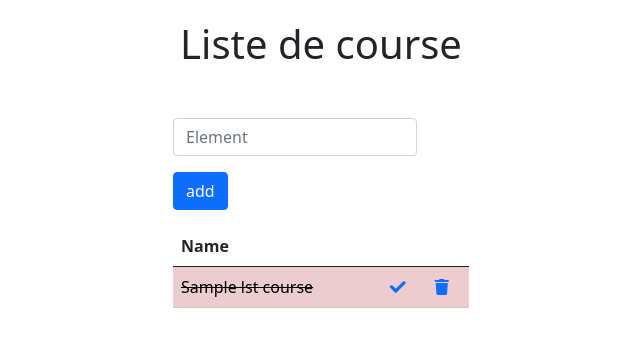
After one commit to NysoS/listcourse, a Symfony app: template templates/main/listeCourse.html.twig in a window 1280 px wide. The commit adds this page. Shown: the top 347 px of the page, without its empty margins (319-959 px from the left). Run offline with Twig, Linux system fonts and the light colour scheme; the template is opened without the code that fills it: most values are stand-ins (such as "Sample title", 1, 10 or a date in 2020); some libraries are stand-ins or nearby versions.

Commit message:
projet fini

```diff
--- /dev/null
+++ b/public/css/css.css
@@ -0,0 +1,13 @@
+table.buy {
+    background-color: tomato;
+}
+
+.barre{
+    text-decoration: line-through;
+}
+
+.title{
+    text-align: center;
+    margin-bottom: 50px;
+    margin-top: 20px;
+}
--- a/templates/base.html.twig
+++ b/templates/base.html.twig
@@ -1,19 +1,20 @@
 <!DOCTYPE html>
-<html>
-    <head>
-        <meta charset="UTF-8">
-        <title>{% block title %}Welcome!{% endblock %}</title>
-        {# Run `composer require symfony/webpack-encore-bundle`
-           and uncomment the following Encore helpers to start using Symfony UX #}
-        {% block stylesheets %}
-            {#{{ encore_entry_link_tags('app') }}#}
-        {% endblock %}
+<html lang="en">
+<head>
+    <meta charset="UTF-8">
+    <meta http-equiv="X-UA-Compatible" content="IE=edge">
+    <meta name="viewport" content="width=device-width, initial-scale=1.0">
+    <title>ListeCourse</title>
+    <link href="https://cdn.jsdelivr.net/npm/bootstrap@5.1.0/dist/css/bootstrap.min.css" rel="stylesheet" integrity="sha384-KyZXEAg3QhqLMpG8r+8fhAXLRk2vvoC2f3B09zVXn8CA5QIVfZOJ3BCsw2P0p/We" crossorigin="anonymous">
+    <link rel="stylesheet" href="https://cdnjs.cloudflare.com/ajax/libs/font-awesome/5.15.4/css/all.min.css">
+    <link rel="stylesheet" href="{{ asset('css/css.css') }}">
+</head>
+<body>
 
-        {% block javascripts %}
-            {#{{ encore_entry_script_tags('app') }}#}
-        {% endblock %}
-    </head>
-    <body>
-        {% block body %}{% endblock %}
-    </body>
+    <h1 class="title">Liste de course</h1>
+
+    {% block body %}{% endblock %}
+
+    <script src="https://cdn.jsdelivr.net/npm/bootstrap@5.1.0/dist/js/bootstrap.bundle.min.js" integrity="sha384-U1DAWAznBHeqEIlVSCgzq+c9gqGAJn5c/t99JyeKa9xxaYpSvHU5awsuZVVFIhvj" crossorigin="anonymous"></script>
+</body>
 </html>
--- /dev/null
+++ b/templates/main/listeCourse.html.twig
@@ -0,0 +1,39 @@
+{% extends 'base.html.twig' %}
+
+{% block title %}Hello MainController!
+{% endblock %}
+
+{% block body %}
+
+
+	<div class="container  col-3">
+		<form class="row g-3" method="POST" action="{{ path('addElt') }}">
+			<div class="col-10">
+				<input type="text" class="form-control" placeholder="Element" name="elt">
+			</div>
+			<div class="col-auto">
+				<button type="submit" class="btn btn-primary mb-3">add</button>
+			</div>
+		</form>
+
+		<table class="table table-striped">
+			<thead>
+				<tr>
+					<th colspan="3">
+						<strong>Name</strong>
+					</th>
+				</tr>
+			</thead>
+			<tbod>
+				{% for lst in lstCourse %}
+					<tr class="{% if lst.buy == true %}table-danger{% endif %}">
+						<td class="{% if lst.buy == true %}barre{% endif %}">{{ lst.name }}</td>
+                        <td><a href="{{ path('modifElt',{id:lst.id}) }}"><i class="fas fa-check"></i></a></td>
+                        <td><a href="{{ path('delElt',{id:lst.id}) }}"><i class="fas fa-trash"></i></a></td>
+					</tr>
+				{% endfor %}
+			</tbod>
+		</table>
+	</div>
+
+{% endblock %}
```
Also changed, not shown: src/Controller/MainController.php (added, +71 -0 lines), src/Entity/Liste.php (added, +58 -0 lines), src/Form/ListType.php (added, +25 -0 lines), src/Repository/ListeRepository.php (added, +50 -0 lines).
